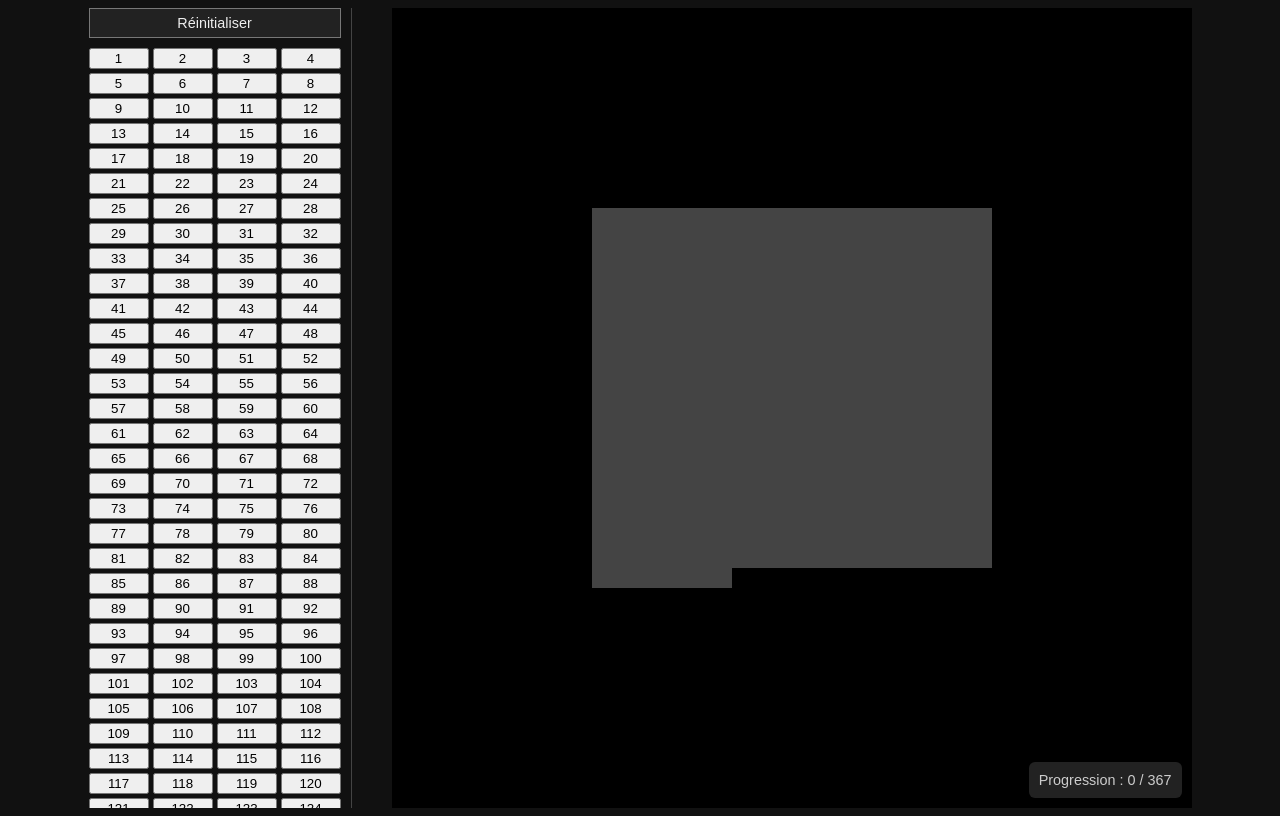
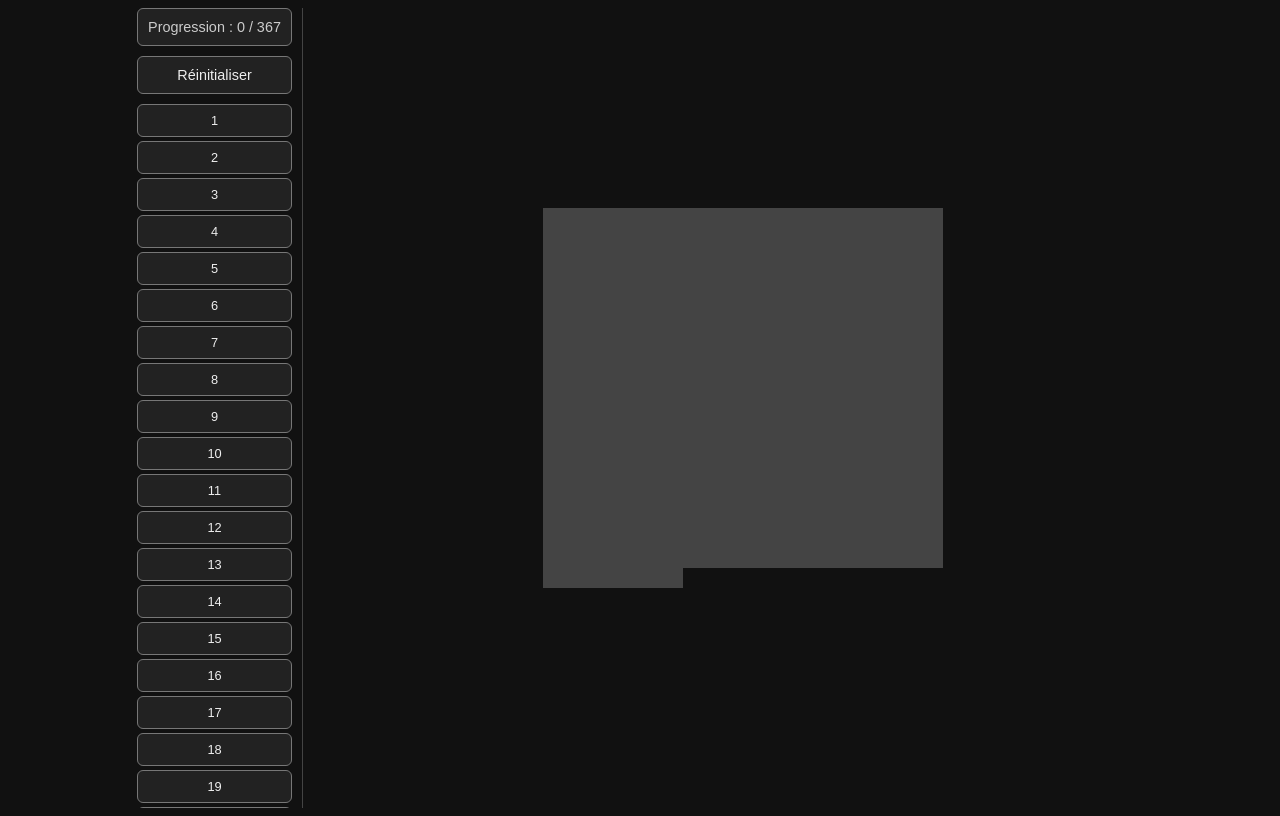
Before and after one commit to 3lveTDS/sanctuaire-asclepios, a plain HTML site: page index.html in a window 1280 px wide. Drawn offline with Linux system fonts and the light colour scheme.

Commit message:
Update index.html

```diff
--- a/index.html
+++ b/index.html
@@ -20,37 +20,58 @@
             padding-right: 10px;
             height: 800px;
         }
+        #progress {
+            margin-bottom: 10px;
+            padding: 10px;
+            background-color: #222;
+            border: 1px solid #777;
+            border-radius: 6px;
+            font-size: 0.9em;
+            color: #ccc;
+            text-align: center;
+        }
         #reset-button {
             margin-bottom: 10px;
-            padding: 6px;
+            padding: 10px;
             font-size: 0.9em;
             background-color: #222;
             border: 1px solid #777;
             color: #eee;
+            border-radius: 6px;
             cursor: pointer;
         }
         #list {
-            display: grid;
-            grid-template-columns: repeat(4, 60px);
-            grid-gap: 4px;
+            display: flex;
+            flex-direction: column;
+            gap: 4px;
             overflow-y: scroll;
             flex-grow: 1;
+        }
+        .btn {
+            background-color: #222;
+            color: #eee;
+            border: 1px solid #777;
+            border-radius: 6px;
+            font-size: 0.8em;
+            padding: 8px;
+            cursor: pointer;
+            width: 100%;
         }
         #canvas {
             position: relative;
             width: 800px;
             height: 800px;
-            background-color: #000; /* FOND NOIR */
+            background-color: #111111;
             display: flex;
             align-items: center;
             justify-content: center;
         }
         .dot {
             position: absolute;
-            width: 20px;         /* Augmenté pour faciliter la grille */
+            width: 20px;
             height: 20px;
-            border-radius: 0;    /* Bords droits */
-            background-color: #444; /* Gris par défaut */
+            border-radius: 0;
+            background-color: #444;
             transition: background-color 0.3s, box-shadow 0.3s;
             margin: 0;
             z-index: 1;
@@ -63,26 +84,15 @@
             50% { box-shadow: 0 0 16px 8px #fff8; }
             100% { box-shadow: 0 0 0px 4px #fff0; }
         }
-        #progress {
-            position: absolute;
-            bottom: 10px;
-            right: 10px;
-            background: #222;
-            padding: 10px;
-            border-radius: 6px;
-            font-size: 0.9em;
-            color: #ccc;
-        }
     </style>
 </head>
 <body>
     <div id="sidebar">
+        <div id="progress">Progression : 0 / 367</div>
         <button id="reset-button" onclick="resetAll()">Réinitialiser</button>
         <div id="list"></div>
     </div>
-    <div id="canvas">
-        <div id="progress">Progression : 0 / 367</div>
-    </div>
+    <div id="canvas"></div>
     <script>
         // === PARAMÈTRES ===
         const N = 367;
```
